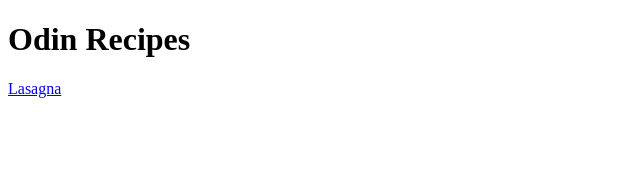
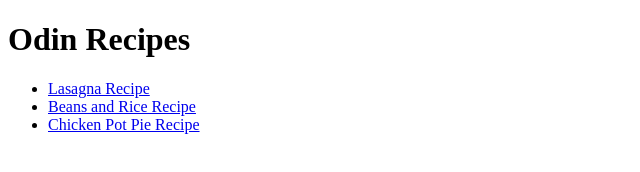
Before and after one commit to a-ll-an/odin-recipes, a plain HTML site: page index.html in a window 1280 px wide. Shown: the whole page, without its empty margins (0-640 px from the left). Drawn offline with Linux system fonts and the light colour scheme.

Commit message:
Add recipe links in unordered list

```diff
--- a/index.html
+++ b/index.html
@@ -8,7 +8,13 @@
     <body>
         <p><h1>Odin Recipes</h1></p>
 
-        <a href="recipes/lasagna.html">Lasagna</a>
+        <ul>
+            <li><a href="recipes/lasagna.html">Lasagna Recipe</a></li>
+            <li><a href="recipes/beans-rice.html">Beans and Rice Recipe</a></li>
+            <li><a href="recipes/chicken-pot-pie.html">Chicken Pot Pie Recipe</a></li>
+
+        </ul>
+
     </body>
 
 </html>
```
